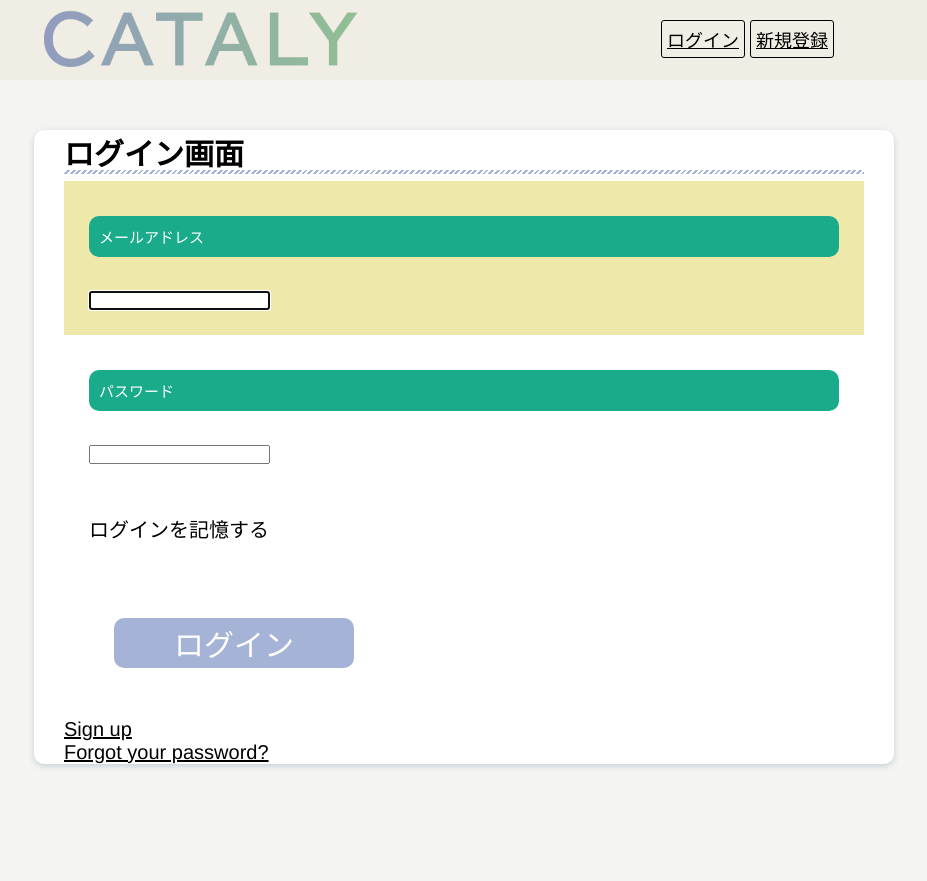
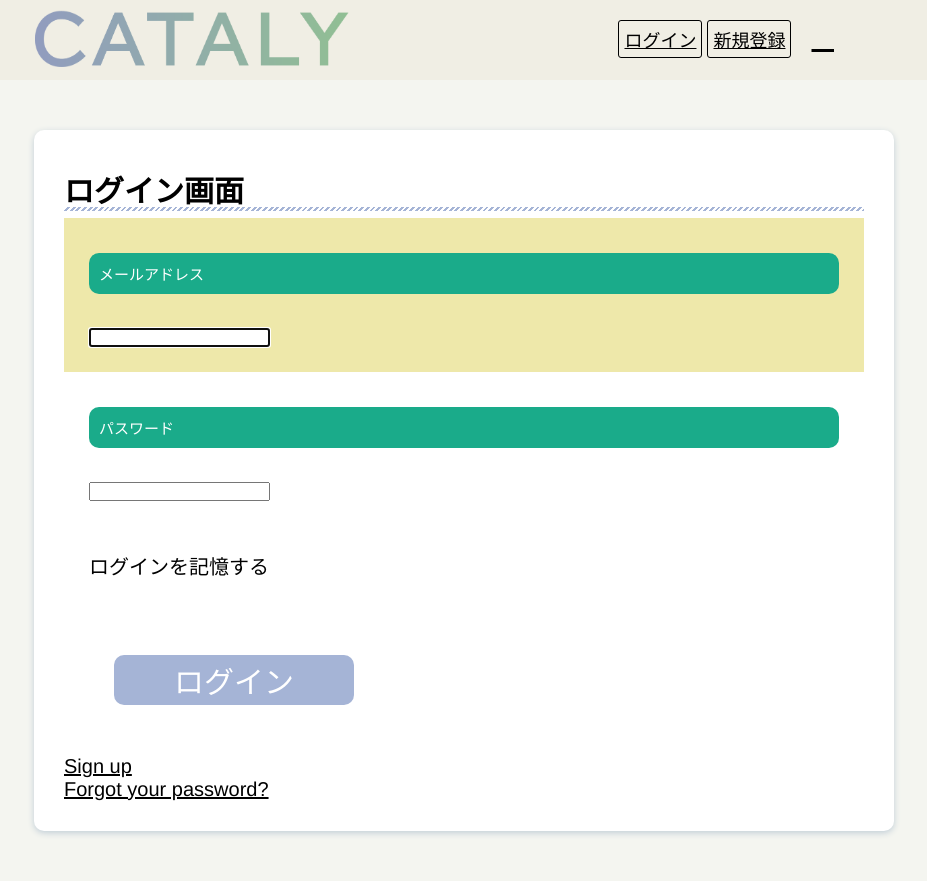
Before and after one commit to hawkcookie/CATALY, a Rails app: page /users/sign_in in a window 1280 px wide. Shown: the whole page, without its empty margins (206-1133 px from the left). Before the commit the page ends 768 px from the top, so only its background shows below. Run offline with Rails 7, Linux system fonts and the light colour scheme; style sheets or scripts are compiled from the project's sources; some libraries are stand-ins or nearby versions.

Commit message:
twitter_add

```diff
--- a/app/assets/stylesheets/application.scss
+++ b/app/assets/stylesheets/application.scss
@@ -213,7 +213,8 @@
  .logo {
    width: 314px;
    height: 57px;
-   padding: 10px;
+   padding-top: 10px;
+   padding-left: 1px;
    cursor: pointer;
  }
 
@@ -551,11 +552,12 @@
   border:none;
   height:50px;
   font-size:25px;
-  padding:15px;
+  padding:10px;
+  margin-top:20px;
   cursor:pointer;
   outline:none;
   border-radius: 10px;
-  text-align: right;
+
   display: inline;
 }
 
@@ -604,6 +606,8 @@
   border-radius: 10px;
   padding-left: 30px;
   padding-right: 30px;
+  padding-bottom: 30px;
+  padding-top: 30px;
 
 }
 
@@ -710,6 +714,18 @@
   transition: 0.2s ;
 }
 
+.twitter{
+  font-size: 30px;
+  display: inline-block;
+  padding-left:15px;
+  color: #00aced ;
+}
+.twitter :hover{
+  color: #00aced;
+  transition: 0.2s ;
+}
+
+
 .bell :hover{
   color: #91C191;
   transition: 0.2s ;
--- a/app/views/comments/index.html.erb
+++ b/app/views/comments/index.html.erb
@@ -126,8 +126,6 @@
 
 
   <%= f.submit "検索" , :class => 'research_button',:id=>'research_button'%>
-
-  <h2>登録ユーザー数</h2><%=@all_users.count %>
 
 </div>
 
@@ -344,8 +342,6 @@
 
     <%= f.submit "検索" , :class => 'research_button',:id=>'research_button'%>
 
-  <h2>登録ユーザー数</h2><%=@all_users.count %>
-
 
 
   </div>
--- a/app/views/layouts/application.html.erb
+++ b/app/views/layouts/application.html.erb
@@ -68,6 +68,13 @@
           <div class="new">
             <%= link_to "新規登録", new_user_registration_path, class: 'post' %> <!-- 新規登録画面に移行する -->
           </div>
+
+          <div class="twitter">
+              <%= link_to  "https://twitter.com/Cataly_teacher",target: :_blank do %>
+              <i class="fab fa-twitter-square"　style="color: #ff0000;"></i>
+              </div>
+            <% end %><!-- twitterに遷移する -->
+          </div>
         </div>
 
     </div>
```
